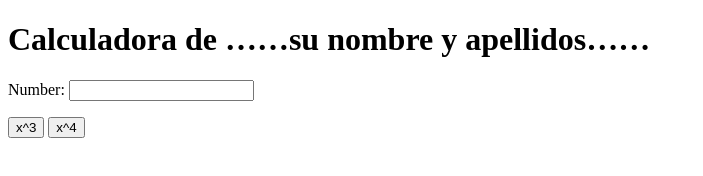
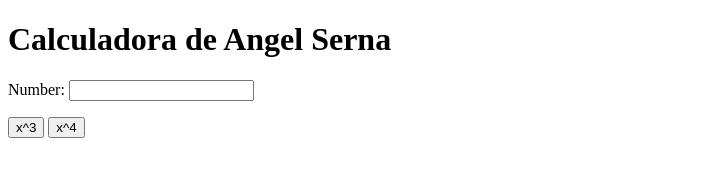
Before and after one commit to Angel-panzerfaust/my_calculator-discontunued-, a plain HTML site: page index.html in a window 1280 px wide. Shown: the whole page, without its empty margins (0-703 px from the left). Drawn offline with Linux system fonts and the light colour scheme.

```diff
--- a/index.html
+++ b/index.html
@@ -5,7 +5,7 @@
 		<meta charset="utf-8">
 	</head>
 	<body>
-		<h1>Calculadora de ……su nombre y apellidos……</h1>
+		<h1>Calculadora de Angel Serna</h1>
 		Number:
 		<input type="text" id="n1">
 		<p>
```
